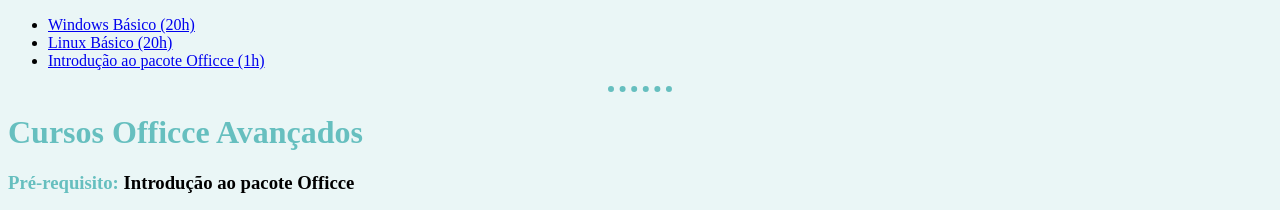
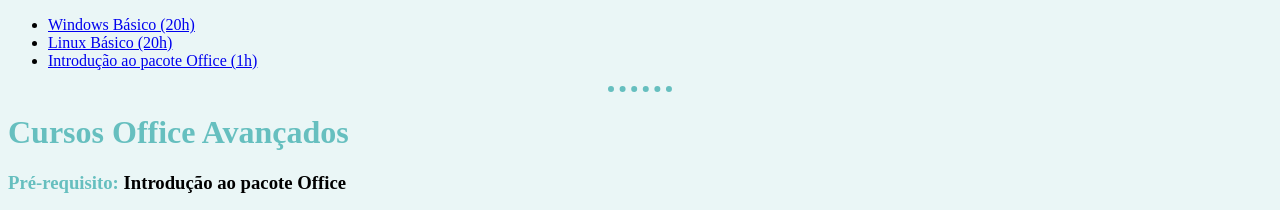
Before and after one commit to dinizdcmcb/ma-2dejulho, a plain HTML site: page index.html in a window 1280 px wide. Shown: the part 731-941 px from the top of the page. Drawn offline with Linux system fonts and the light colour scheme.

Commit message:
Update index.html

```diff
--- a/index.html
+++ b/index.html
@@ -26,11 +26,11 @@
     <ul>
         <li><a href="resources/pages/windows.html">Windows Básico (20h)</a></li>
         <li><a href="resources/pages/linux.html">Linux Básico (20h)</a></li>
-        <li><a href="resources/pages/office.html">Introdução ao pacote Officce (1h)</a></li>
+        <li><a href="resources/pages/office.html">Introdução ao pacote Office (1h)</a></li>
     </ul>
     <hr>
-    <h1>Cursos Officce Avançados</h1>
-    <h3>Pré-requisito: <span>Introdução ao pacote Officce</span></h3>
+    <h1>Cursos Office Avançados</h1>
+    <h3>Pré-requisito: <span>Introdução ao pacote Office</span></h3>
     <table>
         <tr>
             <th>Editor de textos</th>
```
